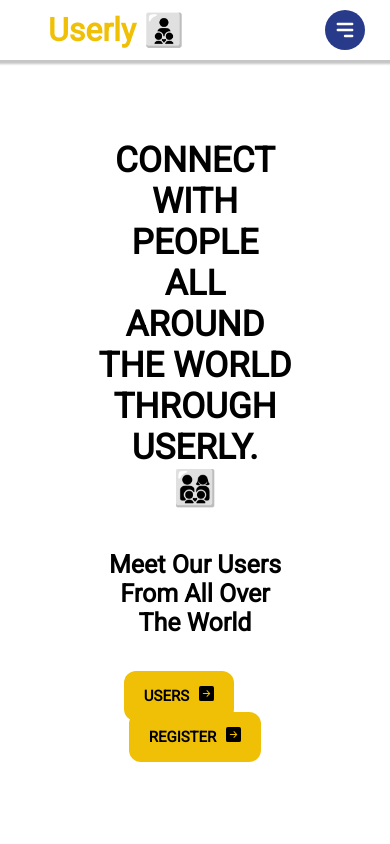
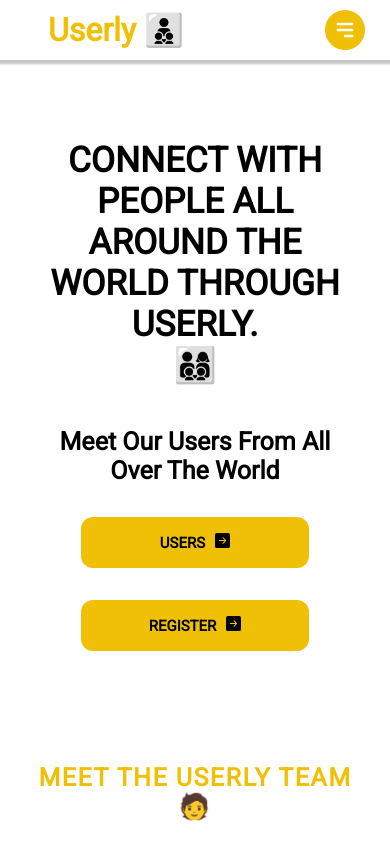
Before and after one commit to Rachelwebdev/Random-User-Gen, a React (Create React App) app: page /about/user in a window 390 px wide. Shown: the top 844 px of the page. Built offline with nearby package versions, Linux system fonts and the light colour scheme; no server answers.

Commit message:
Style- Media query/ Mobile Responsiveness

```diff
--- a/src/Component/About.css
+++ b/src/Component/About.css
@@ -1,3 +1,7 @@
+.about-main-container {
+  width: 100%;
+}
+
 .intro-heading {
   color: black;
   text-align: center;
@@ -5,9 +9,9 @@
   flex-direction: column;
   justify-content: center;
   align-items: center;
-  width: 50%;
+  max-width: 800px;
   margin: 0 auto;
-  padding-top: 5rem;
+  padding: 5rem 2rem;
   font-size: 35px;
 }
 .sub-heading {
@@ -16,9 +20,12 @@
 }
 
 .button-container {
-  padding-bottom: 5rem;
+  margin-bottom: 5rem;
 }
+
 .btn-about {
+  border-radius: 5rem;
+  width: 100%;
   cursor: pointer;
   background-color: #efc006;
   color: black;
@@ -37,8 +44,17 @@
 }
 .button-users {
   margin-right: 2rem;
+  margin-bottom: 2rem;
 }
 
 .icon-arrow {
   margin-left: 10px;
 }
+
+@media screen and (max-width: 550px) {
+  .button-container {
+    display: flex;
+    flex-direction: column;
+    width: 70%;
+  }
+}
--- a/src/Component/About.js
+++ b/src/Component/About.js
@@ -5,7 +5,7 @@ import { BsFillArrowRightSquareFill } from "react-icons/bs";
 
 const About = () => {
   return (
-    <div className="hero-bg-image">
+    <div className="about-main-container">
       <h1 className="intro-heading">
         CONNECT WITH PEOPLE ALL AROUND THE WORLD THROUGH USERLY. <br />
         👨‍👩‍👦‍👦 <br /> <br />
--- a/src/Component/ErrorBoundary.css
+++ b/src/Component/ErrorBoundary.css
@@ -3,24 +3,24 @@
   flex-direction: column;
   justify-content: center;
   align-items: center;
-  margin-top: 8rem;
+  background-color: rgb(239, 232, 224);
+  height: 100vh;
 }
 
 .error-message {
   margin-top: 3rem;
-  font-size: 80px;
+  font-size: 60px;
   color: #c69f00;
   text-align: center;
   margin-bottom: 2rem;
 }
-.desc {
+.description-container {
   font-size: 30px;
   font-weight: 600;
 }
 
 .btn-save-me {
   margin-top: 2rem;
-  width: 15%;
   margin: 2rem auto 0;
   padding: 0.9rem;
   background-color: black;
@@ -40,3 +40,18 @@
   font-weight: 800;
   color: black;
 }
+
+@media screen and (max-width: 550px) {
+  .error-message {
+    font-size: 30px;
+  }
+  .description-container {
+    font-size: 20px;
+    padding: 0 2rem;
+  }
+  .error-description {
+    font-size: 18px;
+    max-width: 400px;
+    line-height: 2;
+  }
+}
--- a/src/Component/ErrorBoundary.js
+++ b/src/Component/ErrorBoundary.js
@@ -28,8 +28,12 @@ class ErrorBoundary extends Component {
           <img src="https://bit.ly/3N9w2qy" alt="LOL" />
           <h1 className="error-message">Something went wrong</h1>
           {this.state.error.message && (
-            <span className="desc">
-              Here's the error: {this.state.error.message}
+            <span className="description-container">
+              Here's the error: <br />
+              <br />
+              <span className="error-description">
+                {this.state.error.message}
+              </span>
             </span>
           )}
           <button
--- a/src/Component/Footer.css
+++ b/src/Component/Footer.css
@@ -5,7 +5,6 @@
   justify-content: space-around;
   align-items: center;
   padding: 20px;
-  margin-top: 3rem;
 }
 
 .section-1,
--- a/src/Component/Navbar.css
+++ b/src/Component/Navbar.css
@@ -45,7 +45,7 @@
   width: 40px;
   padding: 0.5rem;
   border-radius: 50%;
-  background-color: #283b8b;
+  background-color: #efc006;
   cursor: pointer;
   transition: background-color 0.2s ease-in-out;
   position: absolute;
@@ -56,7 +56,7 @@
 }
 
 .hamburger:hover {
-  background-color: #2642af;
+  background-color: #a68812;
 }
 
 @media screen and (max-width: 550px) {
@@ -70,9 +70,9 @@
     top: 60px;
     left: 0;
     width: 50%;
-    opacity: 0.6;
     background-color: white;
-    border-top: 1px solid black;
+    border: 2px dashed #efc006;
+
     display: none;
   }
 
@@ -84,7 +84,7 @@
   .navigation-menu li a {
     color: #efc006;
     width: 100%;
-    padding: 1.5rem 0;
+    padding: 1rem 0;
   }
 
   .navigation-menu li:hover {
--- a/src/Component/Pagination.css
+++ b/src/Component/Pagination.css
@@ -1,9 +1,16 @@
-.user-main-container {
+.all-users {
+  display: grid;
+  grid-template-columns: auto auto;
+  gap: 50px 100px;
+}
+
+.users-container {
   display: flex;
-  flex-direction: column;
   justify-content: center;
   align-items: center;
+  margin: 0 auto;
 }
+
 .pagination-buttons {
   display: flex;
   justify-content: center;
@@ -83,3 +90,23 @@ small {
   box-shadow: none;
   color: #999;
 }
+
+@media screen and (max-width: 550px) {
+  .all-users {
+    grid-template-columns: auto;
+    gap: 25px 50px;
+  }
+  .title-heading {
+    font-size: 25px;
+  }
+}
+
+@media screen and (min-width: 1201px) {
+  .all-users {
+    grid-template-columns: auto auto auto;
+    gap: 75px 150px;
+  }
+  .title-heading {
+    font-size: 50px;
+  }
+}
--- a/src/Component/Pagination.js
+++ b/src/Component/Pagination.js
@@ -43,7 +43,7 @@ export default function Pagination(props) {
   return (
     <div className="pagination">
       <div className="users-left-right">
-        <div className="left-side"></div>
+        {/* <div className="left-side"></div> */}
         <div className="all-users">
           {getPaginatedData().map((data, index) => {
             return (
@@ -58,7 +58,7 @@ export default function Pagination(props) {
             );
           })}
         </div>
-        <div className="right-side"></div>
+        {/* <div className="right-side"></div> */}
       </div>
 
       <div className="pagination-buttons">
--- a/src/Component/Register.css
+++ b/src/Component/Register.css
@@ -1,6 +1,7 @@
 .register-container {
   background-color: black;
   width: 100%;
+  border-radius: 2rem;
 }
 
 .register-heading {
@@ -13,11 +14,12 @@
   margin: 0 auto;
   padding-top: 1rem;
   font-size: 35px;
+  margin-top: 2rem;
   margin-bottom: 2rem;
 }
 
 .register-form-container {
-  width: 50%;
+  width: 80%;
   display: flex;
   flex-direction: column;
   justify-content: center;
@@ -33,12 +35,13 @@
   cursor: pointer;
   background-color: #efc006;
   color: white;
-  font-size: 15px;
+  font-size: 16px;
   text-decoration: none;
   border: none;
   padding: 16px 20px;
   border-radius: 12px;
   margin-top: 2rem;
+  width: 60%;
 }
 
 .btn-form-submit:hover {
@@ -49,3 +52,9 @@
   border: 1px solid #efc006;
   font-weight: 800;
 }
+
+@media screen and (max-width: 550px) {
+  .register-heading {
+    font-size: 25px;
+  }
+}
--- a/src/Component/User.css
+++ b/src/Component/User.css
@@ -1,6 +1,5 @@
 #main-card {
-  width: 80%;
-  /* border: 2px dashed #010101; */
+  width: 100%;
   border-radius: 2rem;
   overflow: hidden;
   margin-bottom: 3rem;
@@ -24,7 +23,6 @@
 .avatar {
   position: relative;
   top: -50px;
-  /* max-width: 100%; */
   max-height: 100%;
   border-radius: 50%;
   box-shadow: -1px 1px 11px 6px rgba(189, 172, 172, 0.33);
@@ -35,7 +33,7 @@
 }
 .content {
   background: #f9f9f9;
-  position: relative;
+  padding: 0 1rem;
 }
 .name {
   font-size: 18px;
@@ -45,6 +43,7 @@
 .email {
   font-size: 18px;
   padding-bottom: 20px;
+  padding-right: 2rem;
 }
 .icons-container {
   display: flex;
@@ -116,3 +115,12 @@ div#main-card:hover {
     transform: scale3d(1, 1, 1);
   }
 }
+
+@media screen and (max-width: 550px) {
+}
+
+@media screen and (min-width: 1201px) {
+  #main-card {
+    /* width: 150%; */
+  }
+}
```
